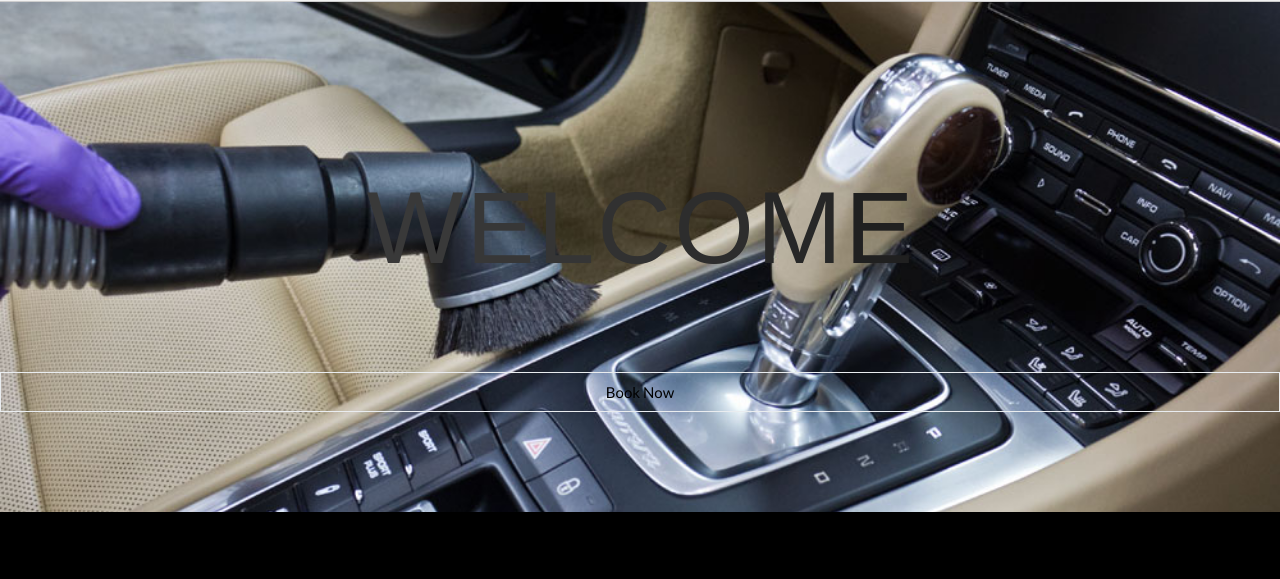
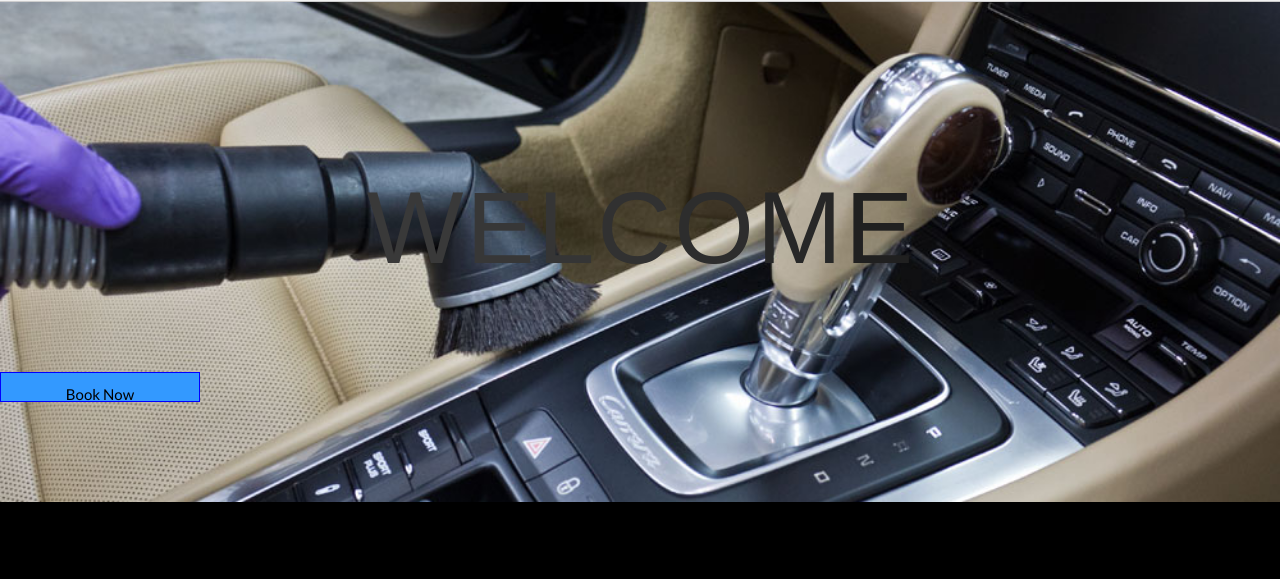
Before and after one commit to Interiorcarwash/Interiorcarwash, a website: page index.html in a window 1280 px wide. Shown: the part 79-658 px from the top of the page. Drawn offline with nearby package versions, Linux system fonts and the light colour scheme; files that its build step writes are made by us from their sources.

Commit message:
Update index.html

```diff
--- a/index.html
+++ b/index.html
@@ -103,7 +103,7 @@
 
 <br /><br /><br />
 
-<div class="border">
+<div class="bord">
 
 
 			 <a class="nav-link js-scroll-trigger" href="http://www.123formbuilder.com/form-4937239/appointment-form" >Book Now</a>
```
